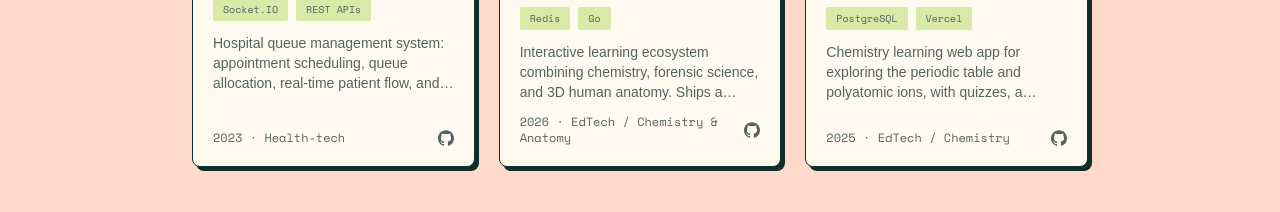
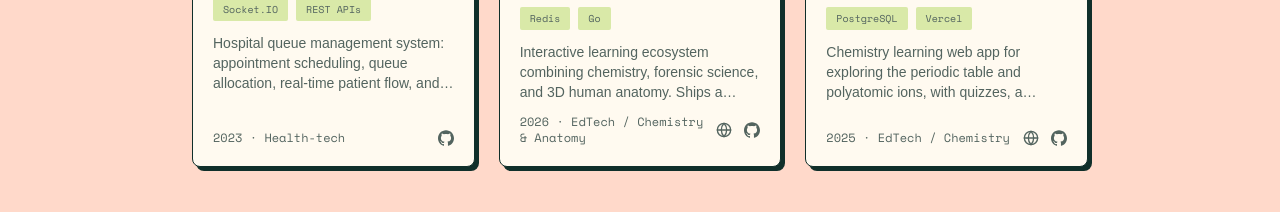
Before and after one commit to AmirulJusticia0507/v0-portfolio-with-next-js, a Next.js app: page / in a window 1280 px wide. Shown: the part 6880-7092 px from the top of the page. Built offline with nearby package versions, Linux system fonts and the light colour scheme.

Commit message:
feat(projects): tambah tautan live BioChemVerse dan ChemSphere

```diff
--- a/components/portfolio/projects.tsx
+++ b/components/portfolio/projects.tsx
@@ -198,6 +198,7 @@ const projects = [
       "Interactive learning ecosystem combining chemistry, forensic science, and 3D human anatomy. Ships a periodic table of 118 elements, element comparison, flashcards, a stoichiometry calculator (molar mass, equation balancing, mol conversions, solutions), a server-generated quiz with server-side answer keys, and per-user bookmarks. Vue 3 + Vite + Tailwind CSS + Three.js frontend, FastAPI backend with PostgreSQL and Redis, plus a Go service.",
     tech: ["Vue 3", "Vite", "Tailwind CSS", "Three.js", "FastAPI", "PostgreSQL", "Redis", "Go"],
     urls: [
+      { label: "Live Demo", href: "https://biochemverse.vercel.app/", icon: <Globe className="w-4 h-4" /> },
       { label: "Source code", href: "https://github.com/AmirulJusticia0507/BioChemVerse", icon: <GithubIcon className="w-4 h-4" /> },
     ],
   },
@@ -209,6 +210,7 @@ const projects = [
       "Chemistry learning web app for exploring the periodic table and polyatomic ions, with quizzes, a stoichiometry calculator, element comparison, study tools, and an admin panel for data management. Vue 3 + Pinia + Tailwind CSS v4 frontend, Express 5 + Prisma backend on PostgreSQL, JWT auth with httpOnly refresh cookies, deployed to Vercel. The direct predecessor of BioChemVerse.",
     tech: ["Vue 3", "Vite", "Tailwind CSS v4", "Pinia", "Express 5", "Prisma", "PostgreSQL", "Vercel"],
     urls: [
+      { label: "Live Demo", href: "https://chemsphere-app.vercel.app/", icon: <Globe className="w-4 h-4" /> },
       { label: "Source code", href: "https://github.com/AmirulJusticia0507/ChemSphere", icon: <GithubIcon className="w-4 h-4" /> },
     ],
   },
```
